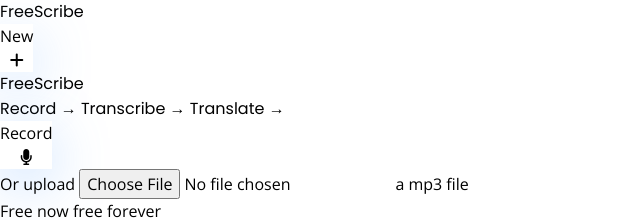
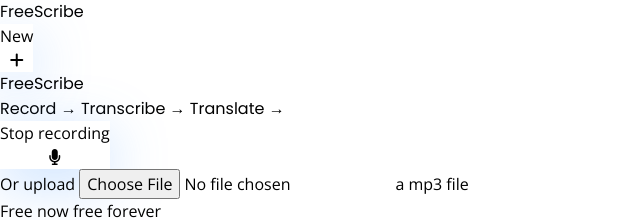
Before and after one commit to veronosmani/machine-learning, a React (Vite) app: page / in a window 1280 px wide. Shown: the top 220 px of the page, without its empty margins (0-640 px from the left). Built offline with nearby package versions, Linux system fonts and the light colour scheme.

Commit message:
modified:   src/App.jsx 	modified:   src/components/Homepage.jsx

```diff
--- a/src/App.jsx
+++ b/src/App.jsx
@@ -1,11 +1,11 @@
-import { useState } from "react";
+import React, { useState } from "react";
 import Homepage from "./components/Homepage";
 import Header from "./components/Header";
 import FileDisplay from "./components/FileDisplay";
 
 function App() {
-  const [file, setFile] = useState(null);
-  const [audioStream, setAudioStream] = useState(null);
+  const [file, setFile] = useState(null)
+  const [audioStream, setAudioStream] = useState(null)
 
   const isAudioAvailable = file || audioStream
 
--- a/src/components/Homepage.jsx
+++ b/src/components/Homepage.jsx
@@ -1,7 +1,72 @@
-import React from "react";
+import React, { useState, useEffect, useRef } from "react";
 
 export default function Homepage(props) {
   const { setAudioStream, setFile } = props;
+
+  const { recordingStatus, setRecordingStatus } = useState("inactive");
+  const { audioChunks, setAudioChunks } = useState([]);
+  const { duration, setDuration } = useState(0);
+
+  const mediaRecorder = useRef(null);
+
+  const mimeType = "audio/webm";
+
+  async function startRecording() {
+    let tempStream;
+
+    console.log("Start recording");
+
+    try {
+      const streamData = navigator.mediaDevices.getUserMedia({
+        audio: true,
+        video: flase,
+      });
+      tempStream = streamData;
+    } catch (err) {
+      console.log("err.message");
+      return;
+    }
+    setRecordingStatus("recording");
+
+    //create new media recorder instance using stream
+    const media = new MediaRecorder(tempStream, { type: mimeType });
+
+    mediaRecorder.current = media;
+
+    mediaRecorder.current.start();
+    let localAudioChunks = [];
+    mediaRecorder.current.ondataavailable = (event) => {
+      if (typeof event.data === "undefined") { return }
+      if (event.data.size === 0) { return }
+      localAudioChunks.push(event.data);
+    };
+    setAudioChunks(localAudioChunks);
+  }
+
+  async function stopRecording() {
+    setRecordingStatus("inactive");
+    console.log("stop recording");
+
+    mediaRecorder.current.stop();
+    mediaRecorder.current.onstop = () => {
+      const audioBlob = new Blob(audioChunks, { type: mimeType });
+      setAudioStream(audioBlob);
+      setAudioChunks([]);
+      setDuration(0);
+    };
+  }
+
+  useEffect(() => {
+    if (recordingStatus === "inactive") {
+      return;
+    }
+
+    const interval = setInterval(() => {
+      setDuration(curr => curr + 1);
+    }, 1000);
+
+    return () => clearInterval(interval);
+  });
 
   return (
     <main className="flex-1 p-4 flex flex-col gap-3 text-center sm:gap-4 md:gap-5 justify-center">
@@ -13,17 +78,28 @@
         <span className="text-blue-400">&rarr;</span> Translate{" "}
         <span className="text-blue-400">&rarr;</span>
       </h3>
-      <button className="flex items-center specialBtn px-4 py-2 rounded-xl text-base justify-between gap-4 mx-auto w-72 max-w-full my-4">
-        <p className="text-blue-400">Record</p>
-        <i class="fa-solid fa-microphone"></i>
+      <button onClick={recordingStatus === 'recording' ? stopRecording : startRecording} className="flex items-center specialBtn px-4 py-2 rounded-xl text-base justify-between gap-4 mx-auto w-72 max-w-full my-4">
+        <p className="text-blue-400">
+          {recordingStatus === "inactive" ? "Record" : `Stop recording`}
+        </p>
+        <div className="flex items-center gap-2">
+          {duration && <p className="text-sm">{duration}s</p>}
+          <i class={"fa-solid duration-200 fa-microphone" + (recordingStatus === 'recording' ? 'text-rose-300' : '')}></i>
+        </div>
       </button>
       <p className="text-base">
         Or{" "}
         <label className="text-blue-400 cursor-pointer hover:text-blue-600 duration-200">
-          upload <input onChange={(e) => {
-            const tempFile = e.target.files[0]
-            setFile(tempFile)
-          }} className="hidden" type="file" accept=".mp3,.wave" />
+          upload{" "}
+          <input
+            onChange={(e) => {
+              const tempFile = e.target.files[0];
+              setFile(tempFile);
+            }}
+            className="hidden"
+            type="file"
+            accept=".mp3,.wave"
+          />
         </label>{" "}
         a mp3 file
       </p>
```
